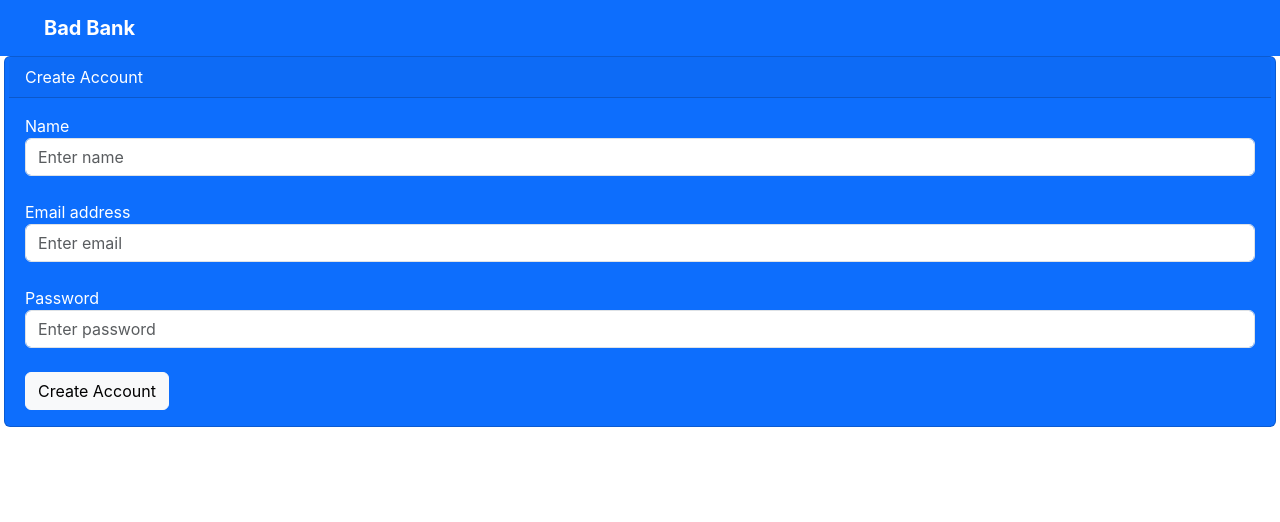
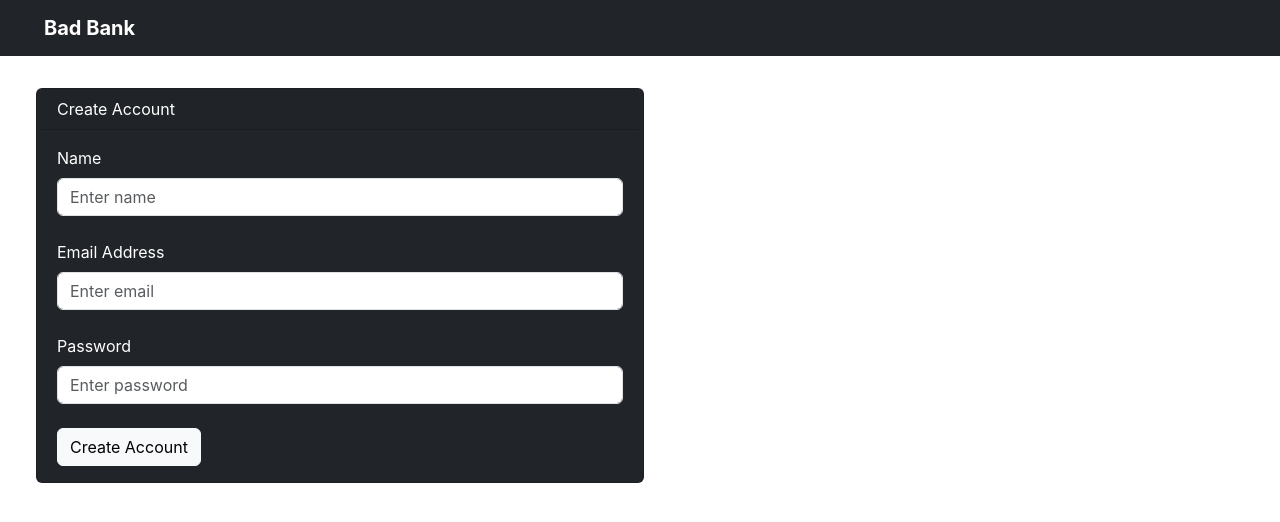
Before and after one commit to dgutkin/bad-bank, a React (Create React App) app: page /#/createaccount in a window 1280 px wide. Shown: the top 522 px of the page. Built offline with nearby package versions, Linux system fonts and the light colour scheme.

Commit message:
added seedata

```diff
--- a/src/App.js
+++ b/src/App.js
@@ -1,18 +1,20 @@
 
-import { useState, useReducer } from 'react';
+import { useReducer } from 'react';
 import { HashRouter, Routes, Route } from 'react-router-dom';
 
 import './styles/App.css';
 
-import { UserData, UserContext, UserDispatchContext } from './utils/context.js';
+import { UserData, UserDataDispatch, UserContext, UserDispatchContext } from './utils/context.js';
 
 import NavBar from './components/NavBar.js';
 import Home from './pages/Home.js';
 import CreateAccount from './pages/CreateAccount.js';
 import Login from './pages/Login.js';
+import Account from './pages/Account.js';
 import Deposit from './pages/Deposit.js';
 import Withdraw from './pages/Withdraw.js';
-import Account from './pages/Account.js';
+import SeeData from './pages/SeeData.js';
+
 
 function App() {
 
@@ -23,19 +25,27 @@ function App() {
     balance: 0,
     auth: false
   }
+
+  const initialUserData = {
+    users: [{
+      name: 'dan',
+      email: 'dan@mail.com',
+      password: 'secret',
+      balance: 0
+    }]
+  }
+
   const [user, dispatch] = useReducer(userReducer, initialUser);
+  const [userData, dispatchData] = useReducer(userDataReducer, initialUserData);
 
   return (
 
     <HashRouter>
 
-      <UserData.Provider value={
-          {users:[
-            {name:'dan',
-            email:'dan@mail.com',
-            password:'secret',
-            balance:0}]
-          }}>
+      <UserData.Provider value={userData}>
+
+        <UserDataDispatch.Provider value={dispatchData}>
+
           <UserContext.Provider value={user}>
 
             <UserDispatchContext.Provider value={dispatch}>
@@ -49,11 +59,14 @@ function App() {
                 <Route path="/account/" element={<Account/>} />
                 <Route path="/deposit/" element={<Deposit/>} />
                 <Route path="/withdraw/" element={<Withdraw/>} />
+                <Route path="/seedata/" element={<SeeData/>} />
               </Routes>
 
             </UserDispatchContext.Provider>
 
           </UserContext.Provider>
+
+        </UserDataDispatch.Provider>
 
       </UserData.Provider>
 
@@ -78,4 +91,22 @@ function userReducer(user, action) {
 
 }
 
+function userDataReducer(userData, action) {
+
+  switch(action.type) {
+
+    case 'changed': {
+      return action.userData;
+    }
+    case 'added': {
+      return userData.users.push(action.userData);
+    }
+    default: {
+      throw Error("Unknown action: " + action.type);
+    }
+
+  }
+
+}
+
 export default App;
--- a/src/components/NavBar.js
+++ b/src/components/NavBar.js
@@ -24,7 +24,7 @@ function NavBar(){
 
   return(
 
-    <Navbar bg="primary" data-bs-theme="dark">
+    <Navbar bg="dark" data-bs-theme="dark">
     <Container fluid>
       <Navbar.Brand id="navbar-title" href="#">Bad Bank</Navbar.Brand>
       <Navbar.Toggle aria-controls="basic-navbar-nav"/>
@@ -34,6 +34,7 @@ function NavBar(){
               <Nav.Link href="#/account/">Account</Nav.Link>
               <Nav.Link href="#/deposit/">Deposit</Nav.Link>
               <Nav.Link href="#/withdraw/">Withdraw</Nav.Link>
+              <Nav.Link href="#/seedata/">See Data</Nav.Link>
               <Logout/>
           </Nav>
           }
--- a/src/pages/CreateAccount.js
+++ b/src/pages/CreateAccount.js
@@ -1,35 +1,52 @@
 
-import React from 'react';
+import { useState, useContext } from 'react';
+import Container from 'react-bootstrap/Container';
 
-import { UserContext } from '../utils/context';
+import { UserData, UserDataDispatch } from '../utils/context';
+
 import Card from '../components/Card.js';
+
+import '../styles/CreateAccount.css';
 
 function CreateAccount(){
 
-  const [show, setShow]         = React.useState(true);
-  const [status, setStatus]     = React.useState('');
-  const [name, setName]         = React.useState('');
-  const [email, setEmail]       = React.useState('');
-  const [password, setPassword] = React.useState('');
-  const [auth, setAuth] = React.useState(false);
-  const ctx = React.useContext(UserContext);
+  const [show, setShow] = useState(true);
+  const [status, setStatus] = useState('');
+  const [name, setName] = useState('');
+  const [email, setEmail] = useState('');
+  const [password, setPassword] = useState('');
+  const [auth, setAuth] = useState(false);
+
+  const userData = useContext(UserData);
+  const dispatch = useContext(UserDataDispatch);
 
   function validate(field, label){
+
       if (!field) {
         setStatus('Error: ' + label);
-        setTimeout(() => setStatus(''),3000);
+        setTimeout(() => setStatus(''), 3000);
         return false;
       }
+
       return true;
+
   }
 
   function handleCreate(){
-    console.log(name,email,password);
-    if (!validate(name,     'name'))     return;
-    if (!validate(email,    'email'))    return;
+
+    if (!validate(name, 'name')) return;
+    if (!validate(email, 'email')) return;
     if (!validate(password, 'password')) return;
-    ctx.users.push({name,email,password,balance:0,auth:false});
+
+    const userObj = {name, email, password, balance: 0};
+    console.log(userData);
+    if (userData.users.includes(userObj)) {
+      alert('User already exists!');
+    } else {
+      dispatch({type: 'added', userData: userObj});
       setShow(false);
+    }
+
   }
 
   function clearForm(){
@@ -40,27 +57,32 @@ function CreateAccount(){
   }
 
   return (
+    // use useNavigate to have the Login direct to #/login/
+    <Container fluid id="create-account-container">
       <Card
-      bgcolor="primary"
+        bgcolor="dark"
         header="Create Account"
         status={status}
         body={show ? (
                 <>
-              Name<br/>
+                <p>Name</p>
                 <input type="input" className="form-control" id="name" placeholder="Enter name" value={name} onChange={e => setName(e.currentTarget.value)} /><br/>
-              Email address<br/>
+                <p>Email Address</p>
                 <input type="input" className="form-control" id="email" placeholder="Enter email" value={email} onChange={e => setEmail(e.currentTarget.value)}/><br/>
-              Password<br/>
+                <p>Password</p>
                 <input type="password" className="form-control" id="password" placeholder="Enter password" value={password} onChange={e => setPassword(e.currentTarget.value)}/><br/>
                 <button type="submit" className="btn btn-light" onClick={handleCreate}>Create Account</button>
                 </>
               ):(
                 <>
-              <h5>Success</h5>
+                <h5>Success</h5><br/>
                 <button type="submit" className="btn btn-light" onClick={clearForm}>Add another account</button>
+                <button className="btn btn-light" href="#/login/">Login</button>
                 </>
               )}
       />
+    </Container>
+
   )
 }
 
--- /dev/null
+++ b/src/pages/SeeData.js
@@ -0,0 +1,25 @@
+
+import {useContext} from 'react';
+import Container from 'react-bootstrap/Container';
+
+import { UserData } from '../utils/context.js';
+
+import '../styles/SeeData.css';
+
+function SeeData() {
+
+  const userData = useContext(UserData);
+
+  return (
+
+    <Container fluid id="see-data-container">
+
+        <p>
+            {JSON.stringify(userData.users)}
+        </p>
+
+    </Container>
+  )
+}
+
+export default SeeData;
--- /dev/null
+++ b/src/styles/CreateAccount.css
@@ -0,0 +1,12 @@
+
+#create-account-container {
+    padding: 2rem;
+}
+
+.card {
+    max-width: 38rem;
+}
+
+p {
+    margin-bottom: 0.5rem;
+}
--- a/src/styles/Home.css
+++ b/src/styles/Home.css
@@ -1,6 +1,7 @@
 
 #home-container {
     padding: 0rem;
+    padding-top: 0.1rem;
 }
 
 #home-title-container {
--- /dev/null
+++ b/src/styles/SeeData.css
@@ -0,0 +1,4 @@
+
+#see-data-container {
+    padding: 2rem;
+}
--- a/src/utils/context.js
+++ b/src/utils/context.js
@@ -1,9 +1,8 @@
 
 import { createContext } from 'react';
 
-// const Route       = ReactRouterDOM.Route;
-// const Link        = ReactRouterDOM.Link;
-// const HashRouter  = ReactRouterDOM.HashRouter;
+export const UserData = createContext(null);
+export const UserDataDispatch = createContext(null);
+
 export const UserContext = createContext(null);
-export const UserData = createContext(null);
 export const UserDispatchContext = createContext(null);
```
Lines whose indentation alone changed are shown as unchanged.
